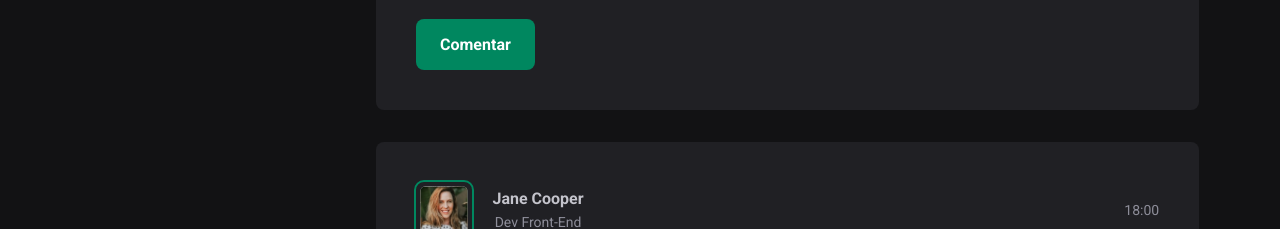
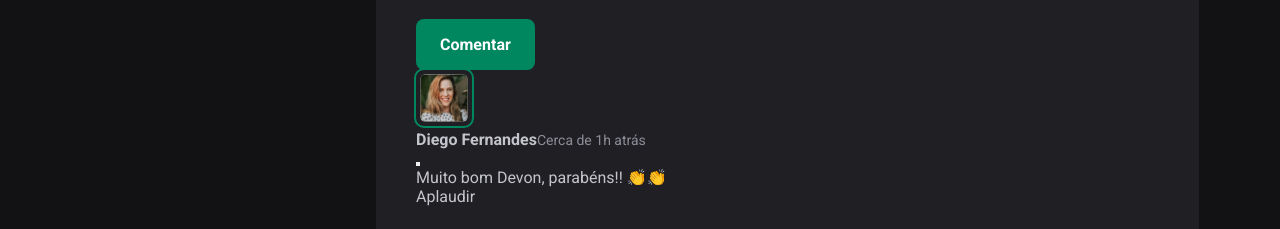
Before and after one commit to VineHrq/fundamentos, a React (Vite) app: page / in a window 1280 px wide. Shown: the part 571-800 px from the top of the page. Built offline with nearby package versions, Linux system fonts and the light colour scheme.

Commit message:
Criando o component Comment

```diff
--- /dev/null
+++ b/src/components/Comment.jsx
@@ -0,0 +1,29 @@
+import styles from './Comment.module.css'
+import { Image } from './Image'
+
+
+
+export function Comment() {
+  return (
+    <div className={styles.comment}>
+      <Image />
+      <div className={styles.commentBox}>
+        <div className={styles.commentContent}>
+          <header>
+            <div className={styles.authorAndTime}>
+              <strong>Diego Fernandes</strong>
+              <time title='11 de maio às 08:13h' dateTime='2022-05-11 08:13:30'>Cerca de 1h atrás</time>
+            </div>
+            <button title='Deletar comentário'>
+            </button>
+          </header>
+          <p>Muito bom Devon, parabéns!! 👏👏</p>
+        </div>
+        <footer>
+          Aplaudir
+        </footer>
+      </div>
+
+    </div>
+  )
+}
--- a/src/components/post.jsx
+++ b/src/components/post.jsx
@@ -1,12 +1,13 @@
 import styles from './Post.module.css'
-import {Image} from './Image'
+import { Image } from './Image'
+import { Comment } from './Comment'
 
-export function Post(){
-return(
-   <main>
-    <div className={styles.container}>
+export function Post() {
+  return (
+    <main>
+      <div className={styles.container}>
         <header>
-          <Image picture="profile"/>
+          <Image picture="profile" />
           <div className={styles.nameFunction}>
             <h1>Jane Cooper</h1>
             <p>Dev Front-End</p>
@@ -21,15 +22,16 @@
         </div>
         <form className={styles.commentForm}>
           <strong>Deixe seu feedback</strong>
-          <textarea placeholder='Deixe um comentário'/>
+          <textarea placeholder='Deixe um comentário' />
           <button type='submit'>Comentar</button>
-
         </form>
+        <Comment />
 
 
 
 
 
-    </div>
-   </main>
-)}
+      </div>
+    </main>
+  )
+}
```
Also changed, not shown: src/components/Comment.module.css (added).
